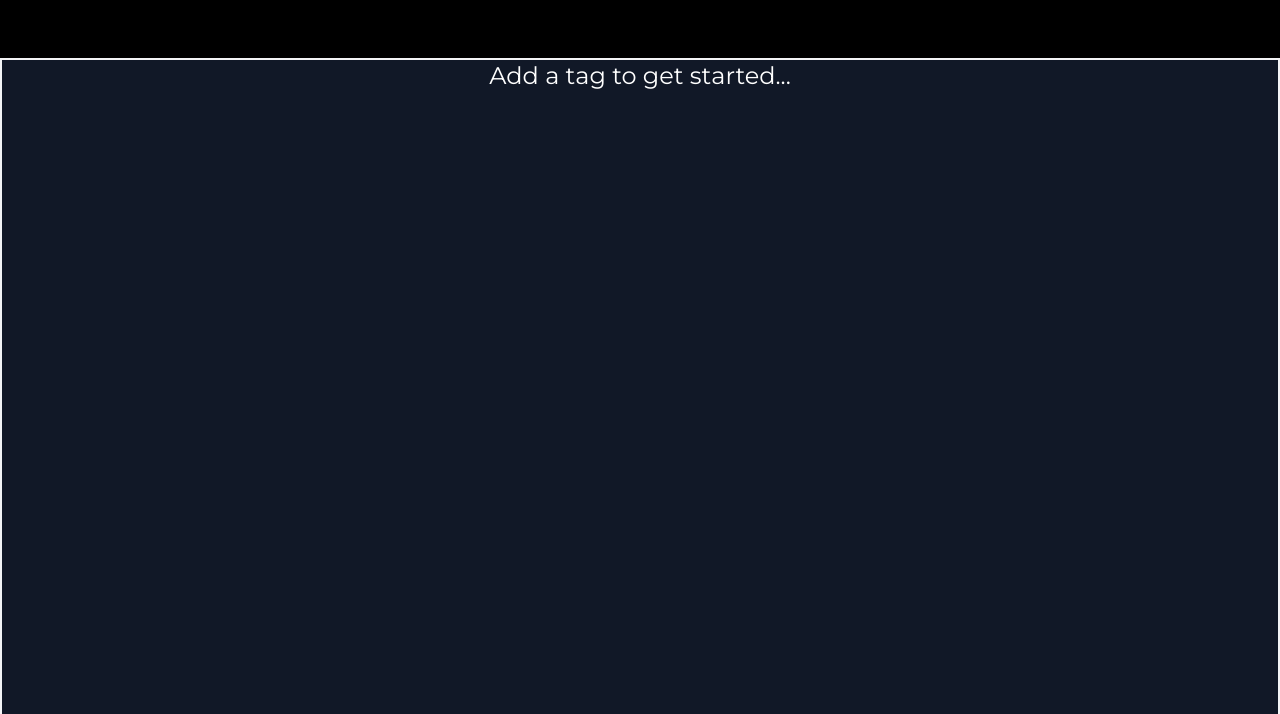
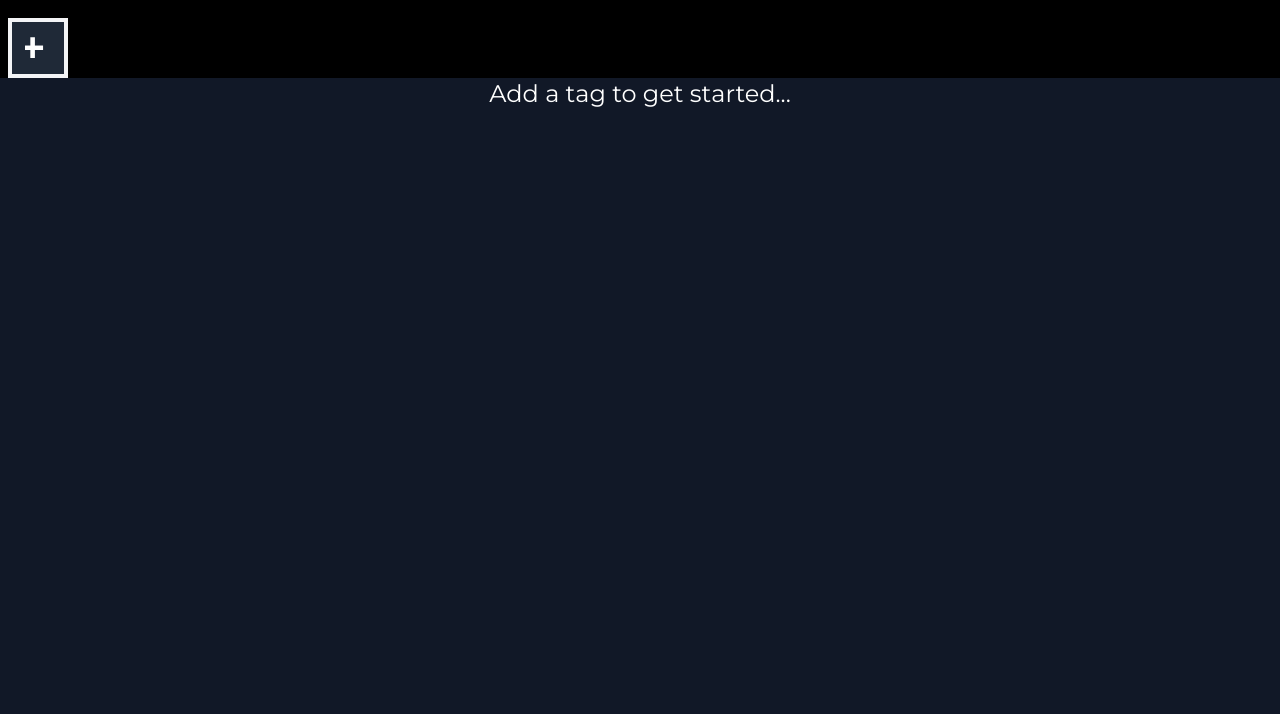
Before and after one commit to ajmillerdevelopment/HOI4-Production-Manager, a Gatsby site: page /app in a window 1280 px wide. Shown: the part 86-800 px from the top of the page. Built offline with nearby package versions, Linux system fonts and the light colour scheme; Gatsby itself is replaced by a stand-in of ours.

Commit message:
add new tag button

```diff
--- a/package.json
+++ b/package.json
@@ -18,6 +18,7 @@
     "prop-types": "^15.7.2",
     "react": "^17.0.1",
     "react-dom": "^17.0.1",
+    "react-dropdown": "^1.9.2",
     "react-helmet": "^6.1.0",
     "typescript": "^4.4.3"
   },
--- a/src/components/MainPanel.tsx
+++ b/src/components/MainPanel.tsx
@@ -3,12 +3,12 @@ import React from 'react';
 const MainPanel = (props: any) => {
     const setMessage = () => {
         if (!props.displayMessage) {
-            document.getElementById('tagMessage')?.setAttribute('disabled', '')
+            document.getElementById('tagMessage')?.setAttribute('hidden', '')
         }
     };
     setMessage();
     return(
-        <main className="bg-gray-900 w-full h-screen fixed mt-10 border-2 border-gray-100">
+        <main className="bg-gray-900 m-0 w-full h-screen fixed">
             <p id="tagMessage" className="font-body text-white text-2xl text-center">Add a tag to get started...</p>
         </main>
     )
--- /dev/null
+++ b/src/components/TagTabBar.tsx
@@ -0,0 +1,13 @@
+import React from 'react';
+//@ts-ignore This works, not sure why TS throws error
+import plusIcon from '../images/icons/plus.svg';
+
+const TagTabBar = (props: any) => {
+    return(
+        <div className="my-0 mx-2 flex flex-row justify-items-start">
+            <button className="font-body new-tag-button border-4 m-0 flex justify-center items-center bg-gray-800 hover:bg-gray-600 border-gray-100 text-6xl font-bold text-white"><img src={plusIcon} alt="Add New Tag Button" /></button>
+        </div>
+    )
+};
+
+export default TagTabBar;
--- a/src/components/TagTabs.tsx
+++ /dev/null
@@ -1,9 +0,0 @@
-import React from 'react';
-
-const TagList = (props: any) => {
-    return(
-        <h2>TagList</h2>
-    )
-};
-
-export default TagList
--- a/src/pages/app.tsx
+++ b/src/pages/app.tsx
@@ -1,14 +1,16 @@
 import React, { useState } from 'react';
 import Store from '../store/Store';
 import MainPanel from '../components/MainPanel';
+import TagTabBar from '../components/TagTabBar'
 
 const App = () => {
-    const [tags, setTags] = useState(['test', 'best'])
+    const [tags, setTags] = useState([])
     const store = new Store(true);
     return(
         <div id="root" className="bg-black h-screen w-full fixed">
             <h1 className="font-display text-white text-4xl text-center m-8">HOI4 Production Manager</h1>
-            <MainPanel displayMessage={(tags.length > 0)}/>
+            <TagTabBar/>
+            <MainPanel displayMessage={(tags.length === 0)}/>
         </div>
     )
 };
--- a/src/pages/index.tsx
+++ b/src/pages/index.tsx
@@ -13,7 +13,7 @@ const IndexPage = () => {
                 </a>
             </div>
         </main>
-    );
+    )
 };
 
 export default IndexPage;
--- a/src/styles/global.css
+++ b/src/styles/global.css
@@ -1,3 +1,10 @@
 @tailwind base;
 @tailwind components;
 @tailwind utilities;
+
+@layer base {
+    .new-tag-button {
+        height: 60px;
+        width: 60px;
+    }
+}
```
Also changed, not shown: src/images/icons/plus.svg (added), 1 other file.
